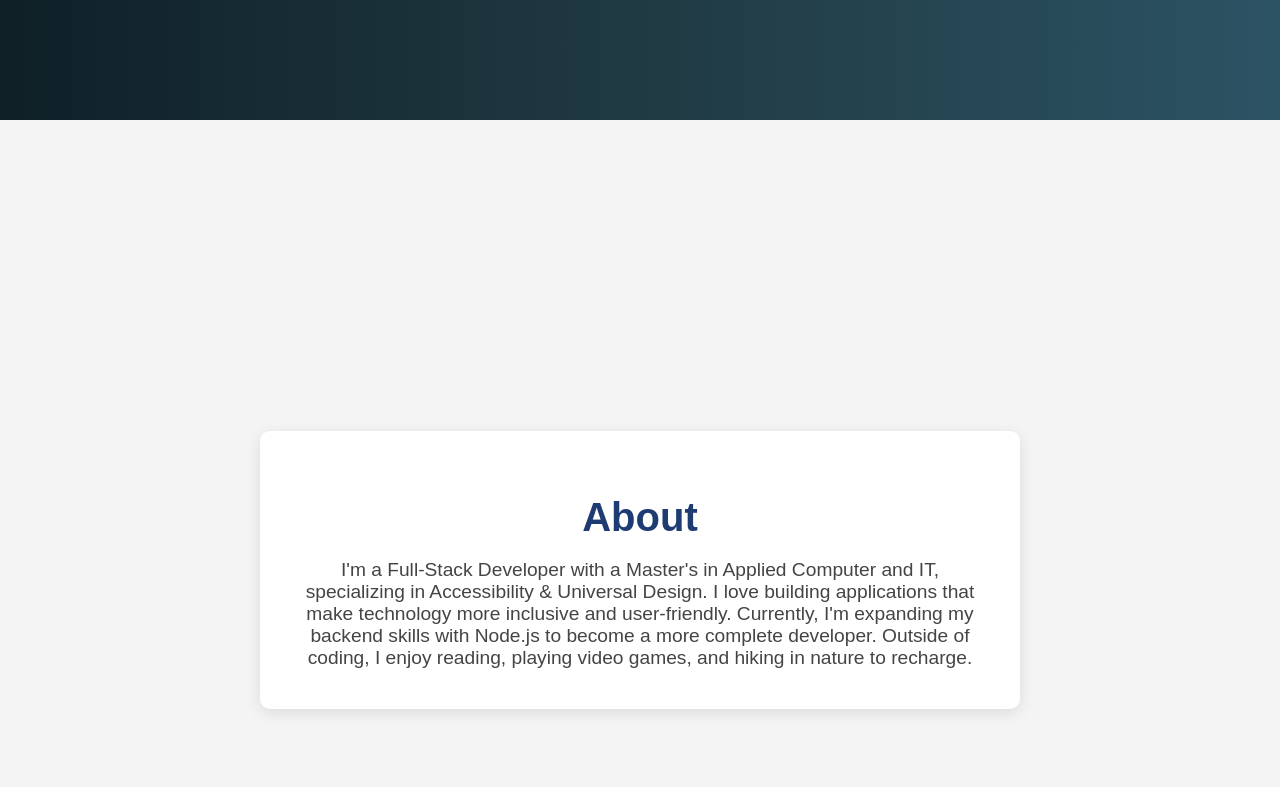
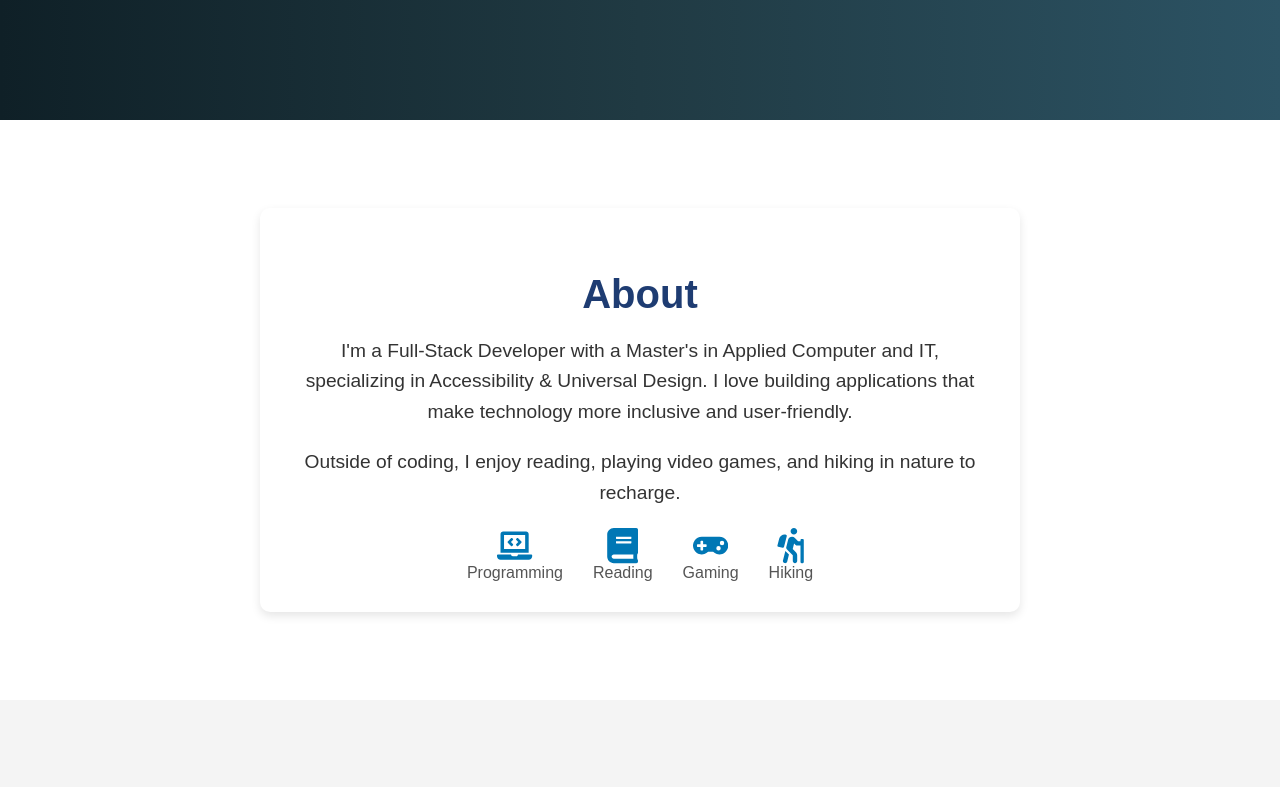
Before and after one commit to hamzas4011/personal-website, a React (Vite) app: page / in a window 1280 px wide. Shown: the part 720-1507 px from the top of the page. Built offline with nearby package versions, Linux system fonts and the light colour scheme.

Commit message:
final update about

```diff
--- a/src/components/About.jsx
+++ b/src/components/About.jsx
@@ -1,17 +1,37 @@
 import React from "react";
 import "../styles/About.css";
+import { FaLaptopCode, FaGamepad, FaHiking, FaBook } from "react-icons/fa";
 
 export function About() {
   return (
     <section id="about" className="about">
-      <div className="about-content">
+      <div className="about-box">
         <h2>About</h2>
         <p>
           I'm a Full-Stack Developer with a Master's in Applied Computer and IT, specializing in Accessibility & Universal Design.
           I love building applications that make technology more inclusive and user-friendly.
-          Currently, I'm expanding my backend skills with Node.js to become a more complete developer.
+        </p>
+        <p>
           Outside of coding, I enjoy reading, playing video games, and hiking in nature to recharge.
         </p>
+        <div className="about-icons">
+          <div className="about-item">
+            <FaLaptopCode className="icon" />
+            <span>Programming</span>
+          </div>
+          <div className="about-item">
+            <FaBook className="icon" />
+            <span>Reading</span>
+          </div>
+          <div className="about-item">
+            <FaGamepad className="icon" />
+            <span>Gaming</span>
+          </div>
+          <div className="about-item">
+            <FaHiking className="icon" />
+            <span>Hiking</span>
+          </div>
+        </div>
       </div>
     </section>
   );
--- a/src/styles/About.css
+++ b/src/styles/About.css
@@ -1,44 +1,58 @@
-
 .about {
-    height: 100vh;
+  height: 60vh;
   display: flex;
   justify-content: center;
   align-items: center;
-    text-align: center;
-    background-color: #f4f4f4;
-    color: #222;
+  background-color: #ffffff;
   padding: 50px 20px;
 }
 
-  .about-content {
-    max-width: 700px;
+.about-box {
   background: white;
   padding: 30px;
   border-radius: 10px;
-    box-shadow: 0px 4px 15px rgba(0, 0, 0, 0.1);
+  box-shadow: 0px 4px 10px rgba(0, 0, 0, 0.1);
+  text-align: center;
+  max-width: 700px;
+  width: 100%;
 }
 
 .about h2 {
   font-size: 2.5rem;
+  font-weight: bold;
   color: #1e3c72;
   margin-bottom: 15px;
 }
 
 .about p {
   font-size: 1.2rem;
-    color: #444;
-    margin-bottom: 10px;
+  color: #333;
+  line-height: 1.6;
+  margin-bottom: 15px;
 }
 
-  .fade-in {
-    opacity: 0;
-    transform: translateY(20px);
-    animation: fadeIn 0.8s ease-out forwards;
+.about-icons {
+  display: flex;
+  justify-content: center;
+  gap: 30px;
+  margin-top: 20px;
 }
 
-  @keyframes fadeIn {
-    to {
-      opacity: 1;
-      transform: translateY(0);
+.about-item {
+  display: flex;
+  flex-direction: column;
+  align-items: center;
+  font-size: 1rem;
+  color: #555;
+  text-align: center;
 }
+
+.icon {
+  font-size: 2.2rem;
+  color: #0077b5;
+  transition: transform 0.3s ease-in-out;
 }
+
+.icon:hover {
+  transform: scale(1.15);
+}
```
Lines whose indentation alone changed are shown as unchanged.
